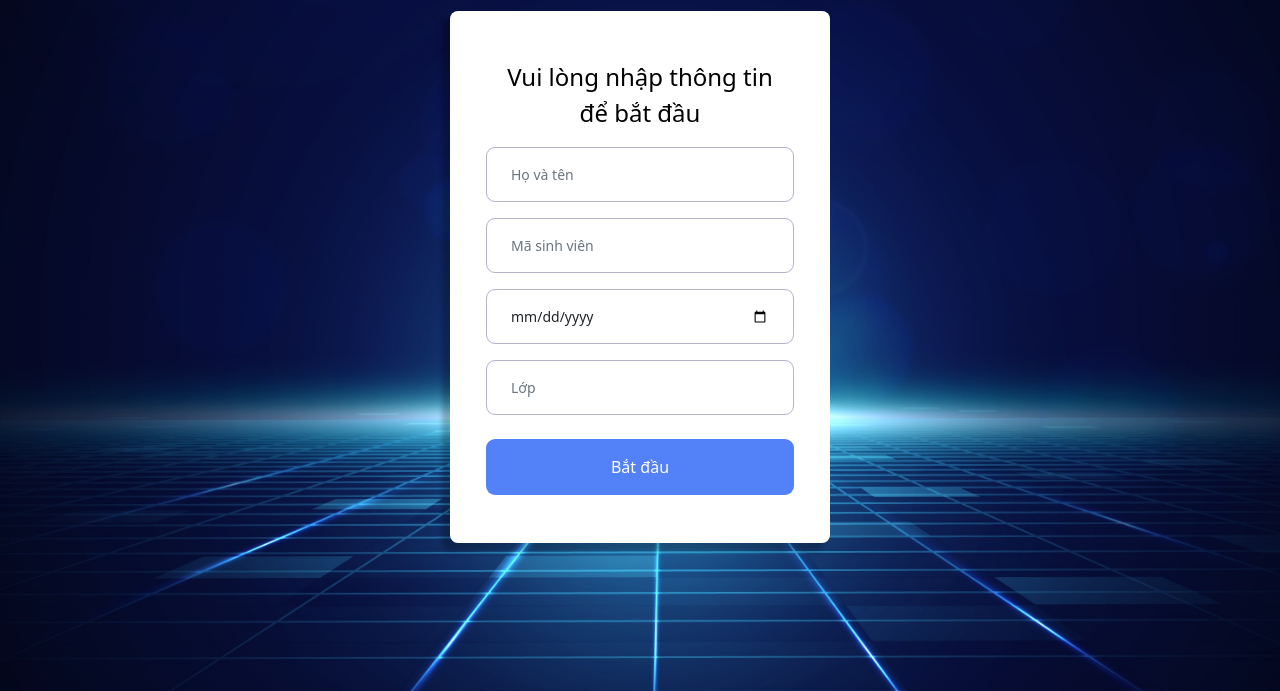
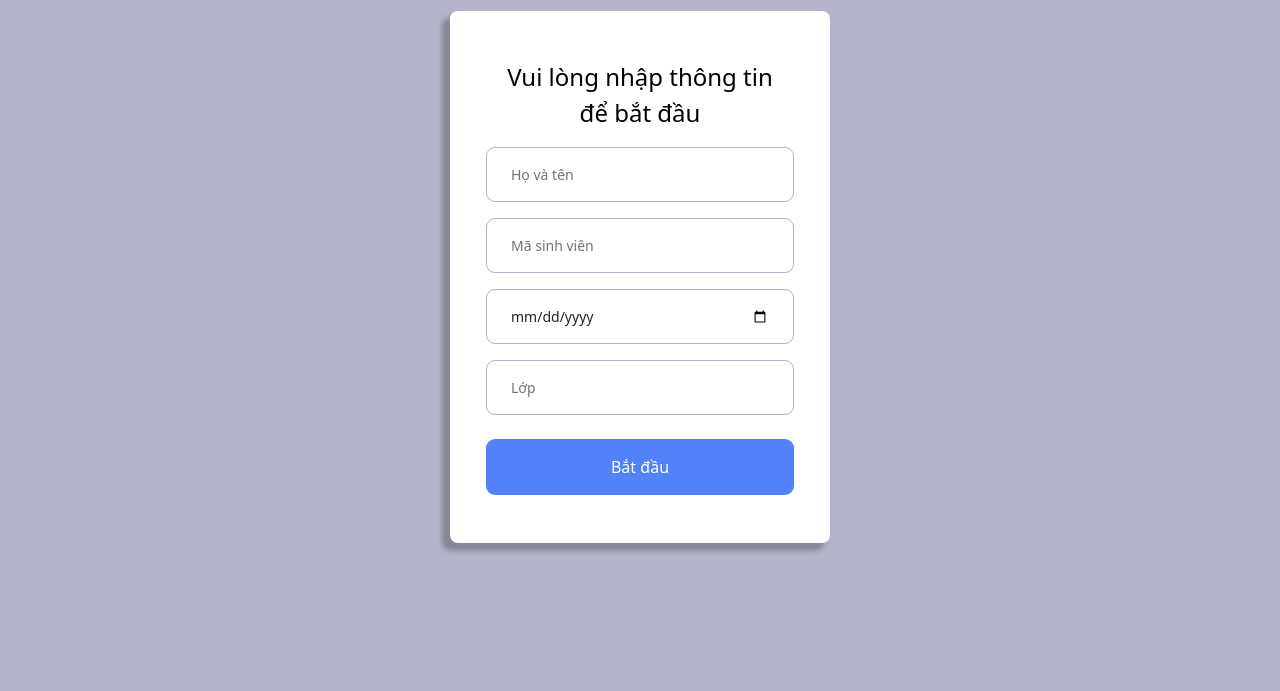
Before and after one commit to Kuroba2/QuizProject, a plain HTML site: page index.html in a window 1280 px wide. Shown: the part 109-800 px from the top of the page. Drawn offline with nearby package versions, Linux system fonts and the light colour scheme; some packages are replaced by stand-ins of ours; a script that the page names is missing.

Commit message:
change bg

```diff
--- a/index.html
+++ b/index.html
@@ -13,7 +13,7 @@
 </head>
 
 <body
-    style="background-image: url(/background1.jpg); background-size: cover; background-repeat: no-repeat; height: 100vh !important;">
+    style="background-color: #b3b3c9; height: 100vh !important;">
 
     <section>
         <div class="container">
```
